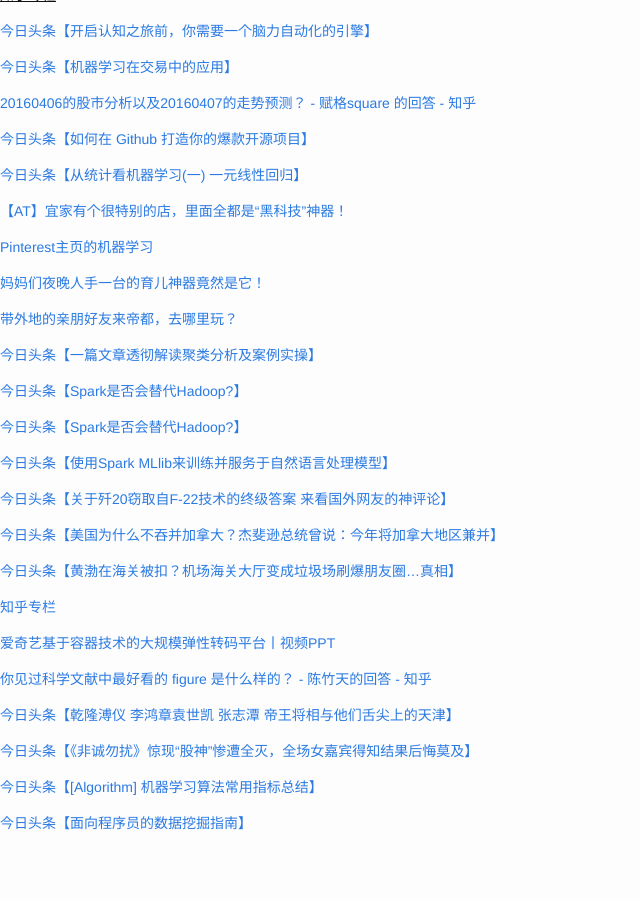
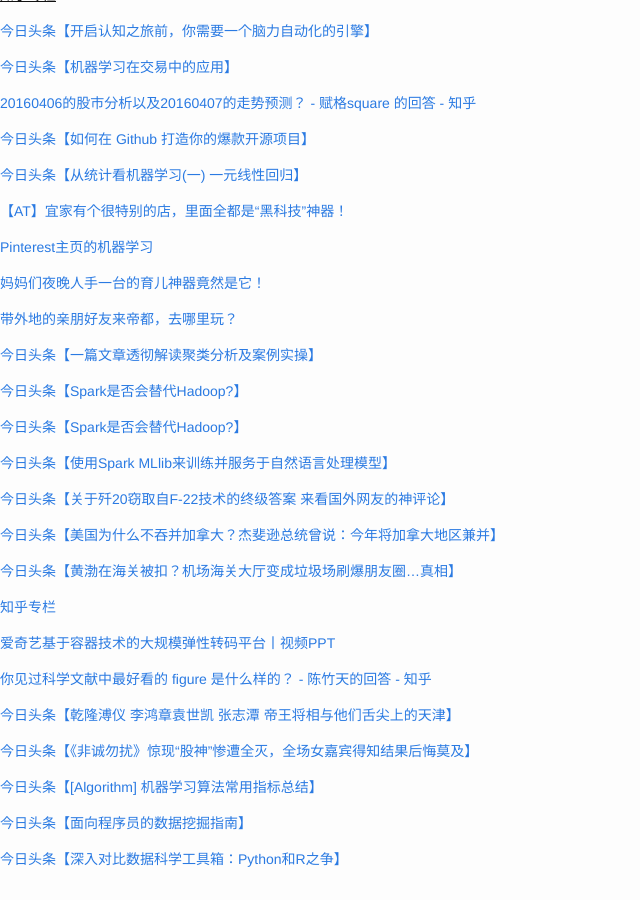
Before and after one commit to cnwarden/cnwarden.github.io, a Jekyll site: the page built from fav/index.md, in a window 1280 px wide and 900 px high, scrolled down 8994 px. Shown: the whole window, without its empty margins (0-640 px from the left). Built offline with Jekyll 4.4.1, drawn with Linux system fonts in a browser that asks for light colours; emoji names are drawn with the system emoji font; before the commit the page ends 9858 px from its top, so only the background shows below that.

Commit message:
auto commit

```diff
--- a/fav/index.md
+++ b/fav/index.md
@@ -544,3 +544,5 @@ title:  fav
 [今日头条【[Algorithm] 机器学习算法常用指标总结】](http://toutiao.com/group/6271892594890195202/?iid=3946525414&app=news_article&tt_from=android_share&utm_source=email&utm_medium=toutiao_android&utm_campaign=client_share)
 
 [今日头条【面向程序员的数据挖掘指南】](http://toutiao.com/group/6272181988771021058/?iid=3946525414&app=news_article&tt_from=android_share&utm_source=email&utm_medium=toutiao_android&utm_campaign=client_share)
+
+[今日头条【深入对比数据科学工具箱：Python和R之争】](http://toutiao.com/group/6270472849912774914/?iid=4056437762&app=news_article&tt_from=android_share&utm_source=email&utm_medium=toutiao_android&utm_campaign=client_share)
```
